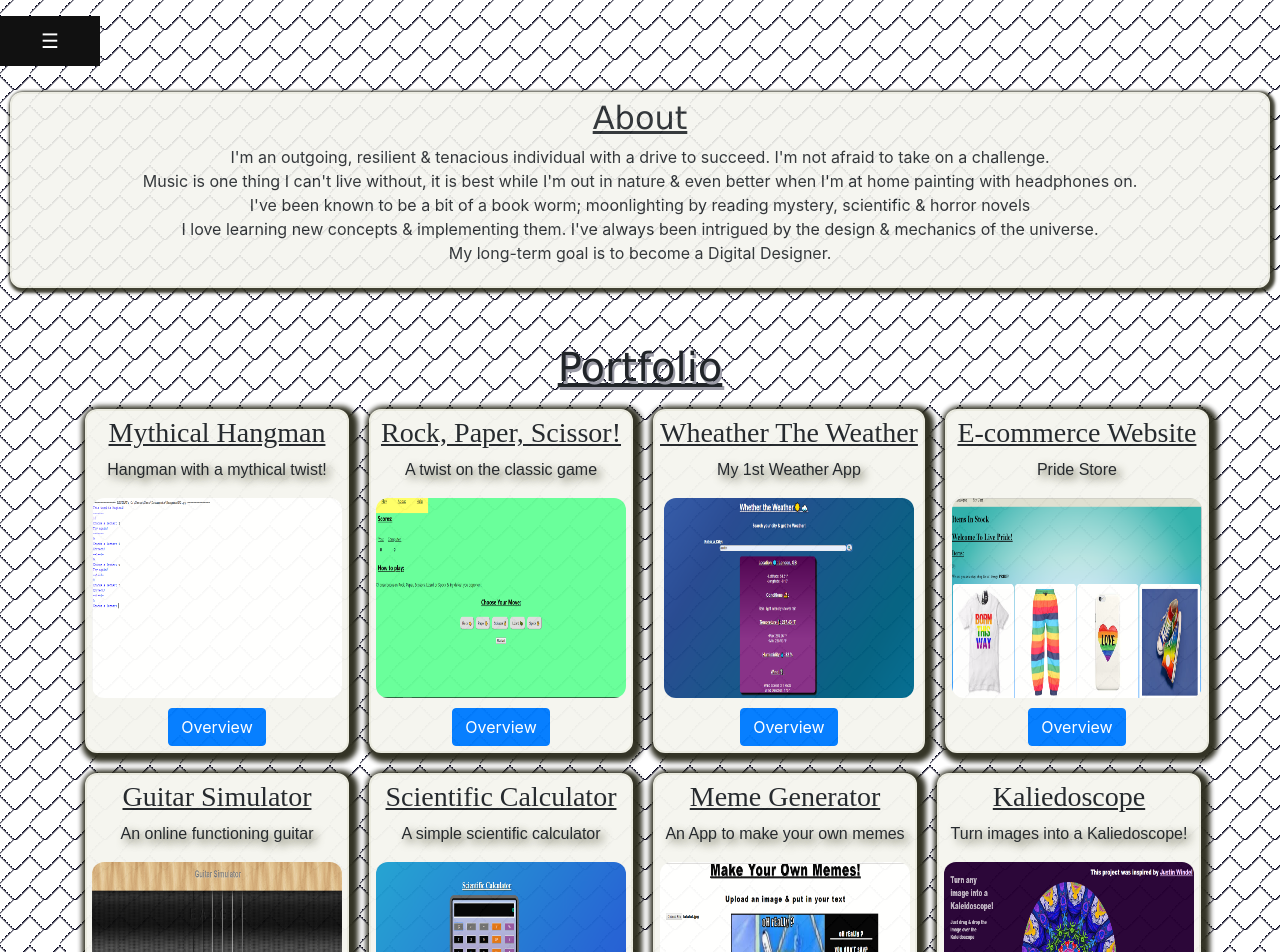
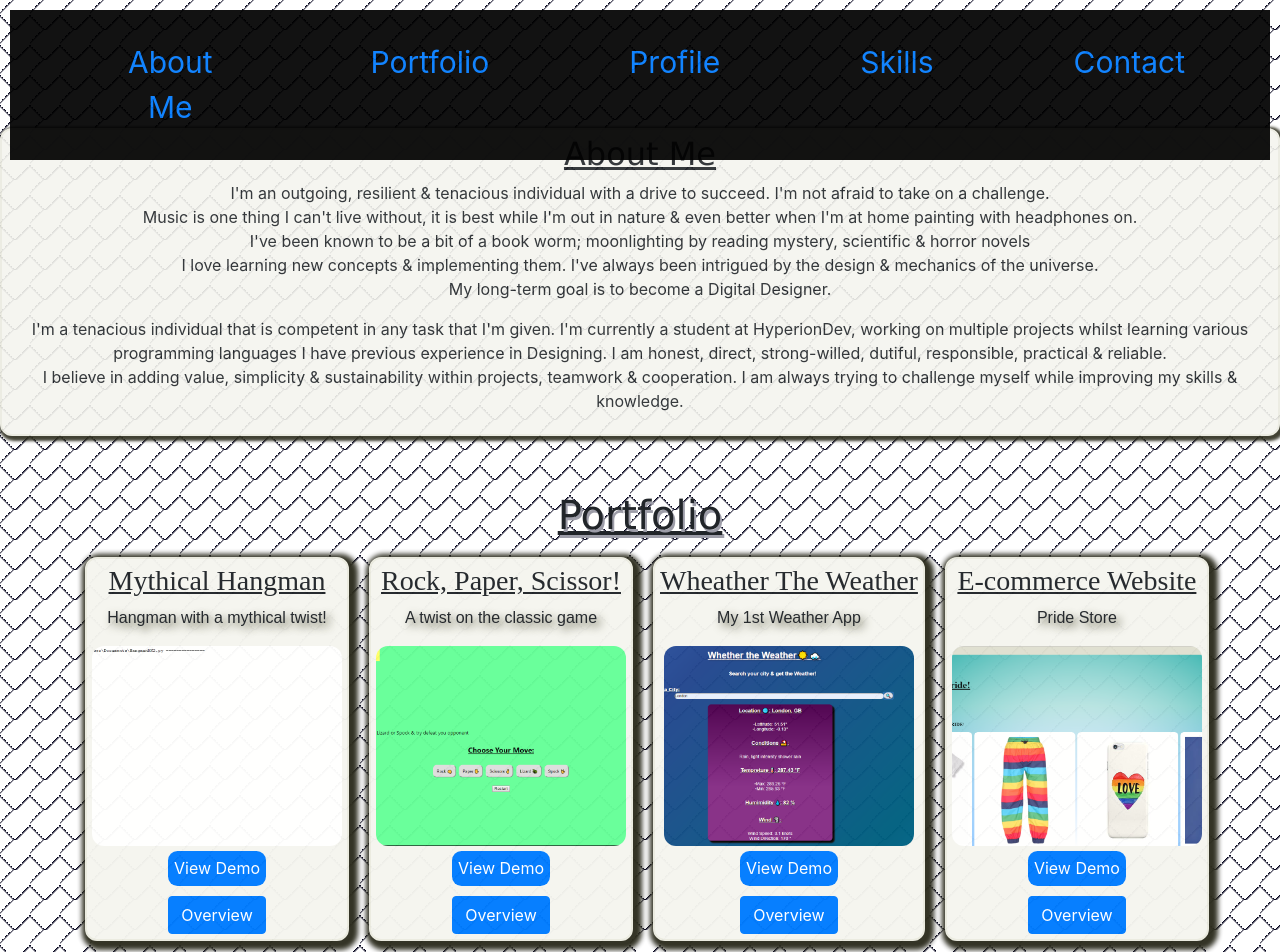
Before and after one commit to bluntjay/MyPortfolio, a React (Create React App) app: page / in a window 1280 px wide. Shown: the top 952 px of the page. Built offline with nearby package versions, Linux system fonts and the light colour scheme.

Commit message:
Updated Nav & added Button

```diff
--- a/src/App.css
+++ b/src/App.css
@@ -48,82 +48,40 @@ h2{
   font-size: 50px;
   text-shadow: 2px 2px 2px #8a8a5c;
 }
-#mySidebar{
-  height: 100%;
-  width: 0;
-  position: absolute;
-  z-index: 1;
-  top: 0;
-  left: 0;
-  background-color: #08050a;
-  overflow-x: visible;
-  transition: 0.5s;
-  padding-top: 60px;
-}
-.sideBar a:hover {
-  color: #f1f1f1;
-}
-.sideBar, .closeNav {
-  top: 0;
-  right: 25px;
-  font-size: 36px;
-  color: #ddcae8;
-}
-.openNav {
-  font-size: 20px;
-  cursor: pointer;
-  background-color: #111;
-  color: white;
-  padding: 10px 15px;
-  border: none;
-  width: 100px;
-}
-#mainNav {
-  transition: margin-left .5s;
-  padding: 16px 16px 16px 0;
-  text-align: left;
-}
-.openNav:hover {
-  background-color: #444;
-}
 
-.sideBar a {
-  padding: 8px 8px 8px 32px;
-  text-decoration: none;
-  font-size: 25px;
-  color: #818181;
-  display: block;
-  transition: 0.3s;
-}
 
-#mySide{
-  background: linear-gradient(#ebebe0, #b8b894, #2e2e1f,#0f0f0a 20%);
-  margin: 0;
-  width: 100%;
-  border-radius: 15px;
-  text-align: center;
-  float: center;
-}
 .listStyle{
   list-style: none;
 
+  display: flex;
+  padding-left: 45px;
+  background-color: black;
+  opacity: 0.93;
+  font-color: white;
 }
 
-.naviList{
-  padding: 30px;
-  font-size: 30px;
-  text-align: center;
-  color: #ded8e3;
-  display:inline-flex;
+.naviWrap{
+  margin: 0 auto;
+  width: auto ;
+  overflow: hidden;
+  position: initial;
+}
 
-}
-#listPort{
-  list-style: none;
-  margin-left: 35px;
+.navi{
+  width: 100%;
+  z-index: 999;
+  position: fixed;
+  text-overflow: all;
+  height: auto;
+  float: center;
+  padding: 10px;
+
 }
 #about{
   background-color: #f5f5ef;
-  margin: 10px;
+  height: auto;
+  position: relative;
+  margin-top: 10%;
   border: solid 2px #ebebe0;
   border-radius: 12px;
   padding: 5px 5px;
@@ -131,6 +89,28 @@ h2{
   box-shadow: 2px 2px 3px 3px #2e2e1f;
   opacity: 0.9;
 
+}
+.naviList{
+  margin-right: 55px;
+  margin-left: 25px;
+  color: red;
+
+}
+#quailList{
+  list-style: none;
+}
+
+.naviList{
+  padding: 30px;
+  font-size: 30px;
+  text-align: center;
+  color: #fff;
+
+
+}
+#listPort{
+  list-style: none;
+  margin-left: 35px;
 }
 .portItems{
   background-color: #f5f5ef;
@@ -242,9 +222,7 @@ h2{
   text-align: center;
   text-decoration: none;
 }
-.contactLinks:hover{
-  margin-top: 20px;
-}
+
 
 .contactImage{
   height: 25px;
@@ -286,6 +264,7 @@ h2{
   display: flex;
 }
 .theSkills{
+  list-style: none;
   color: black;
   text-decoration-color: white;
   font-family: "Arial Black", Gadget, sans-serif;
@@ -379,6 +358,7 @@ img{
   height: 250px ;
   border-radius: 50%;
   text-align: center;
+  object-fit: cover;
 }
 .hobbList{
   list-style: none;
@@ -408,3 +388,17 @@ margin-bottom: 15px;
   margin-bottom: 15px;
 
 }
+.demoButt{
+  border-radius: 9.5px;
+  height:  35px;
+  margin-top: 5px;
+  border: none;
+  color: #fff;
+  background-color: #007bff;
+  border-color: #007bff;
+}
+.demoButt:hover{
+  background-color: #0069d9;
+  border-color: #0069d9;
+
+}
--- a/src/Components/MyAbout.js
+++ b/src/Components/MyAbout.js
@@ -5,7 +5,7 @@ export default class AboutSec extends React.Component {
         return (
 
 	<div id="about">
-		<h2 className="sectionAbout">About</h2>
+		<h2 className="sectionAbout">About Me</h2>
 		<p>
 		I'm an outgoing, resilient & tenacious individual with a drive to succeed. I'm not afraid to take on a challenge.<br/>
 		Music is one thing I can't live without, it is best while I'm out in nature & even better when I'm at home painting with headphones on.<br/>
@@ -13,8 +13,10 @@ export default class AboutSec extends React.Component {
 		I love learning new concepts & implementing them. I've always been intrigued by the design & mechanics of the universe.<br/>
 		My long-term goal is to become a Digital Designer.<br/>
 		</p>
-	</div>
-
+				<p>I'm a tenacious individual that is competent in any task that I'm given. I'm currently a student at HyperionDev, working on multiple projects whilst learning various programming languages
+				I have previous experience in Designing. I am honest, direct, strong-willed, dutiful, responsible, practical & reliable.<br/>
+				I believe in adding value, simplicity & sustainability within projects, teamwork & cooperation. I am always trying to challenge myself while improving my skills & knowledge.</p>
+				</div>
         )
     }
 }
--- a/src/Components/MyNavBar.js
+++ b/src/Components/MyNavBar.js
@@ -3,75 +3,24 @@ import React from 'react';
 
 
 export default class MyNavBar extends React.Component {
-    constructor(props){
-        super(props)
-        this.handleClick = this.handleClick.bind(this);
-        this.handleOutsideClick = this.handleOutsideClick.bind(this);
-        this.state = {
-            emptyState: true,
-            navVisible: true
-        }
-    }
-        changeTheState = () =>{
-            this.setState({
-                ...this.state,
-                emptyState: false,
-                fullState: true,
-
-            });
-        }
-        handleClick(){
-            if (!this.state.navVisible){
-                document.addEventListener("click", this.handleOutsideClick, false);
-            }else{
-                document.removeEventListener("click", this.handleOutsideClick, false);
-            }
-            this.setState(prevState => ({
-       navVisible: !prevState.navVisible,
-    }));
-        }
-
-        handleOutsideClick(e){
-            if(this.node.contains(e.target)){
-                return;
-            }
-            this.handleClick();
-        }
 
     render() {
         return (
-            <div>
-        <div id="mainNav">
-        	<button className="openNav" onClick={openNav}>
-        		☰
-        	</button>
-			</div>
-		<div className="sideBar" id="mySidebar" style={{overflow: "hidden"}}>
-			<a onClick={closeNav} className="closeNav">X</a>
-			<nav className="navi">
+            <div className="naviWrap">
+			<div className="navi">
     				<ul className="listStyle" >
-        <li><a onClick={closeNav} className="naviList" href="#about">About Me</a></li>
-        <li><a onClick={closeNav} className="naviList" href="#portfolio">Portfolio</a></li>
-        <li><a onClick={closeNav} className="naviList" href="#myProfile">Profile</a></li>
-        <li><a onClick={closeNav} className="naviList" href="#skills">Skills</a></li>
-        <li><a onClick={closeNav} className="naviList" href="#contact">Contact</a></li>
+        <li className="naviList"><a href="#about">About Me</a></li>
+        <li className="naviList"><a href="#portfolio">Portfolio</a></li>
+        <li className="naviList"><a href="#myProfile">Profile</a></li>
+        <li className="naviList"><a href="#skills">Skills</a></li>
+        <li className="naviList"><a href="#contact">Contact</a></li>
 		</ul>
 
 
-    	</nav>
+    	</div>
         	</div>
-			</div>
+
         )
 
-        function openNav() {
-            document.getElementById("mySidebar").style.width = "250px";
-            document.getElementById("mainNav").style.width = "250px";
-        }
-
-        function closeNav() {
-            document.getElementById("mySidebar").style.width = "0px";
-            document.getElementById("mainNav").style.width = "0px";
-
-        }
     }
 }
--- a/src/Components/MyPortfolio.js
+++ b/src/Components/MyPortfolio.js
@@ -20,16 +20,18 @@ export default class MyPortfolio extends React.Component{
 			<div className="portItems"><li className="projList">
 				<h3 className="projectHead">Mythical Hangman</h3>
 				<p className="projectDes">Hangman with a mythical twist!</p>
+				<img alt="projectImage" className="portImg" src={MythHang}/></li>
 				<a target="_blank" rel="noopener noreferrer" href="https://repl.it/@bluntjay/MythicalHangman">
-				<img alt="projectImage" className="portImg" src={MythHang}/></a></li>
+				<button className="demoButt">View Demo</button></a>
 				<Modal className="modalBox" title="Mythical Hangman"
 				body="This was one of my 1st games I made in programming. It is just a game of Hangman in Python"/>
 			</div>
 			<div className="portItems"><li className="projList">
 				<h3 className="projectHead">Rock, Paper, Scissor!</h3>
 				<p className="projectDes">A twist on the classic game</p>
+				<img alt="projectImage" className="portImg" src={RPSLS}/></li>
 				<a target="_blank" rel="noopener noreferrer" href="https://salty-retreat-42685.herokuapp.com/">
-				<img alt="projectImage" className="portImg" src={RPSLS}/></a></li>
+				<button className="demoButt">View Demo</button></a>
 				<Modal className="modalBox" title="Rock, Paper, Scissor!"
 				body="This game was inspirex by the TV series Big Bang Theory. The game is just like the normal Rock, Paper, Scissor. However it adds 2 new options Lizard & Spock thus adding a bit of difficulty to the game.
 				This was one of my Capstone Projects in React JS while doing my Coding Course with HyperionDev through Life Choices. "/>
@@ -37,24 +39,27 @@ export default class MyPortfolio extends React.Component{
 			<div className="portItems"><li className="projList">
 				<h3 className="projectHead">Wheather The Weather</h3>
 				<p className="projectDes">My 1st Weather App</p>
+				<img alt="projectImage" className="portImg" src={theWeather}/></li>
 				<a target="_blank" rel="noopener noreferrer" href="https://wheather-the-weather.herokuapp.com/">
-				<img alt="projectImage" className="portImg" src={theWeather}/></a></li>
+				<button className="demoButt">View Demo</button></a>
 				<Modal className="modalBox" title="Wheather The Weather"
 				body="This weather application uses an API to fetch it's infomation. It retrieves the current Weather conditions in a City and was made using ReactJS"/>
 			</div>
 			<div className="portItems"><li className="projList">
 				<h3 className="projectHead">E-commerce Website</h3>
 				<p className="projectDes">Pride Store</p>
+				<img alt="projectImage" className="portImg" src={prideStore}/></li>
 				<a target="_blank" rel="noopener noreferrer" href="https://bluntjay.github.io/PrideShop/">
-				<img alt="projectImage" className="portImg" src={prideStore}/></a></li>
+				<button className="demoButt">View Demo</button></a>
 				<Modal className="modalBox" title="My Pride Store"
 				body="This is my first online shop I made. The design of the website was made with HTML & CSS, while with the functionality I used JavaScript & jQuery "/>
 			</div>
 			<div className="portItems"><li className="projList">
 				<h3 className="projectHead">Guitar Simulator</h3>
 				<p className="projectDes">An online functioning guitar</p>
+				<img alt="projectImage" className="portImg" src={guitarSim}/></li>
 				<a target="_blank" rel="noopener noreferrer" href="https://bluntjay.github.io/guitarSimulator/">
-				<img alt="projectImage" className="portImg" src={guitarSim}/></a></li>
+				<button className="demoButt">View Demo</button></a>
 				<Modal className="modalBox" title="Guitar Simulator"
 				body="At first I was playing around with making a Guitar Tuner, however I saw a instrument simulator online & thought that I could convert it into something similar to that.
 				The project was made with HTML, CSS, Bootstrap & JavaScript  "/>
@@ -62,24 +67,27 @@ export default class MyPortfolio extends React.Component{
 			<div className="portItems"><li className="projList">
 				<h3 className="projectHead">Scientific Calculator</h3>
 				<p className="projectDes">A simple scientific calculator</p>
+				<img alt="projectImage" className="portImg" src={calculator}/></li>
 				<a target="_blank" rel="noopener noreferrer" href="https://bluntjay.github.io/scientificCalc/">
-				<img alt="projectImage" className="portImg" src={calculator}/></a></li>
+				<button className="demoButt">View Demo</button></a>
 				<Modal className="modalBox" title="Simple Scientific Calculator"
 				body="This project is just an updated version of another on of my Capstone Projects. It started off as a normal calculator, then as I kept working on it I added a few new options & functions."/>
 			</div>
 				<div className="portItems"><li className="projList">
 				<h3 className="projectHead">Meme Generator</h3>
 				<p className="projectDes">An App to make your own memes</p>
+				<img alt="projectImage" className="portImg" src={memeGen}/></li>
 				<a target="_blank" rel="noopener noreferrer" href="https://bluntjay.github.io/memeGenerator/">
-				<img alt="projectImage" className="portImg" src={memeGen}/></a></li>
+				<button className="demoButt">View Demo</button></a>
 				<Modal className="modalBox" title="Meme Generator"
 				body="This application allows users to upload aan image & then add text to make their own memes. Created with HTML, CSS & JavaScript "/>
 			</div>
 				<div className="portItems"><li className="projList">
 				<h3 className="projectHead">Kaliedoscope</h3>
 				<p className="projectDes">Turn images into a Kaliedoscope!</p>
+				<img alt="projectImage" className="portImg" src={kaliedoScope}/></li>
 				<a target="_blank" rel="noopener noreferrer" href="https://bluntjay.github.io/myKaleidoscope/">
-				<img alt="projectImage" className="portImg" src={kaliedoScope}/></a></li>
+				<button className="demoButt">View Demo</button></a>
 				<Modal className="modalBox" title="Kaliedoscope"
 				body="An application that turns images into a Kaleidoscope. You control the image's colours & positions by moving the mouse over the Kaleidoscope. This side project of mine was made with HTML, CSS & JavaScript."/>
 			</div>
```
Also changed, not shown: src/Components/App2.js (+3 -7 lines).
